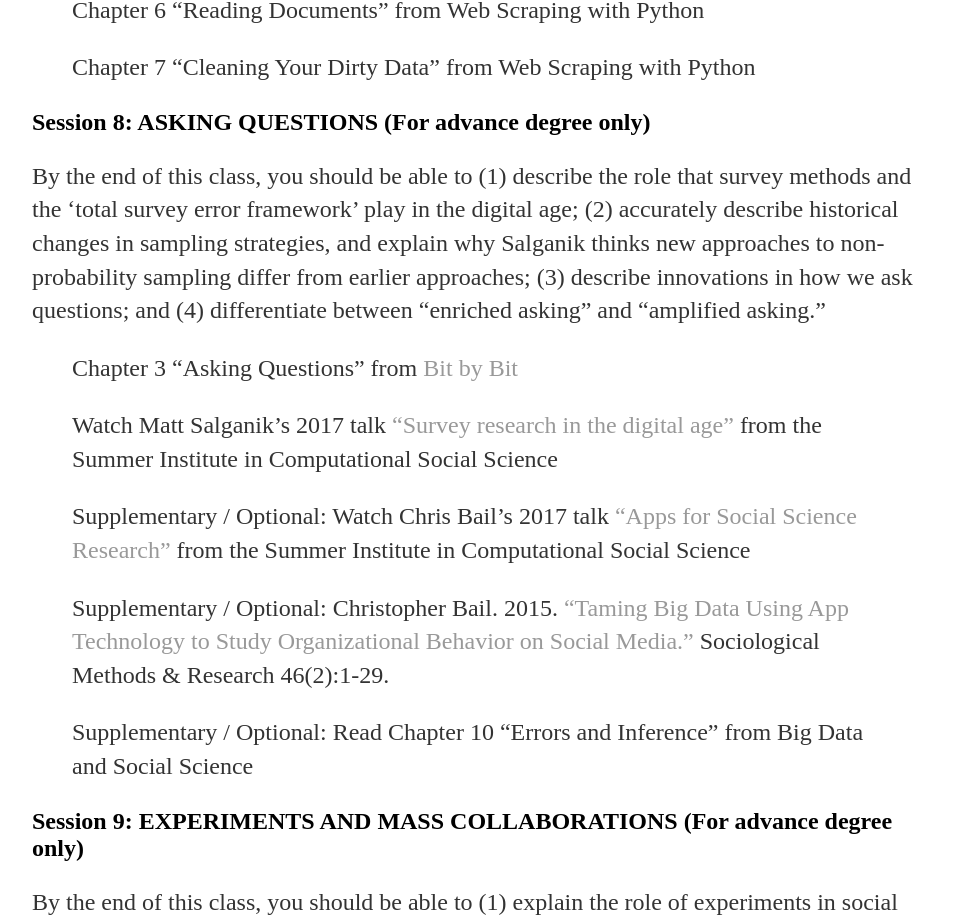
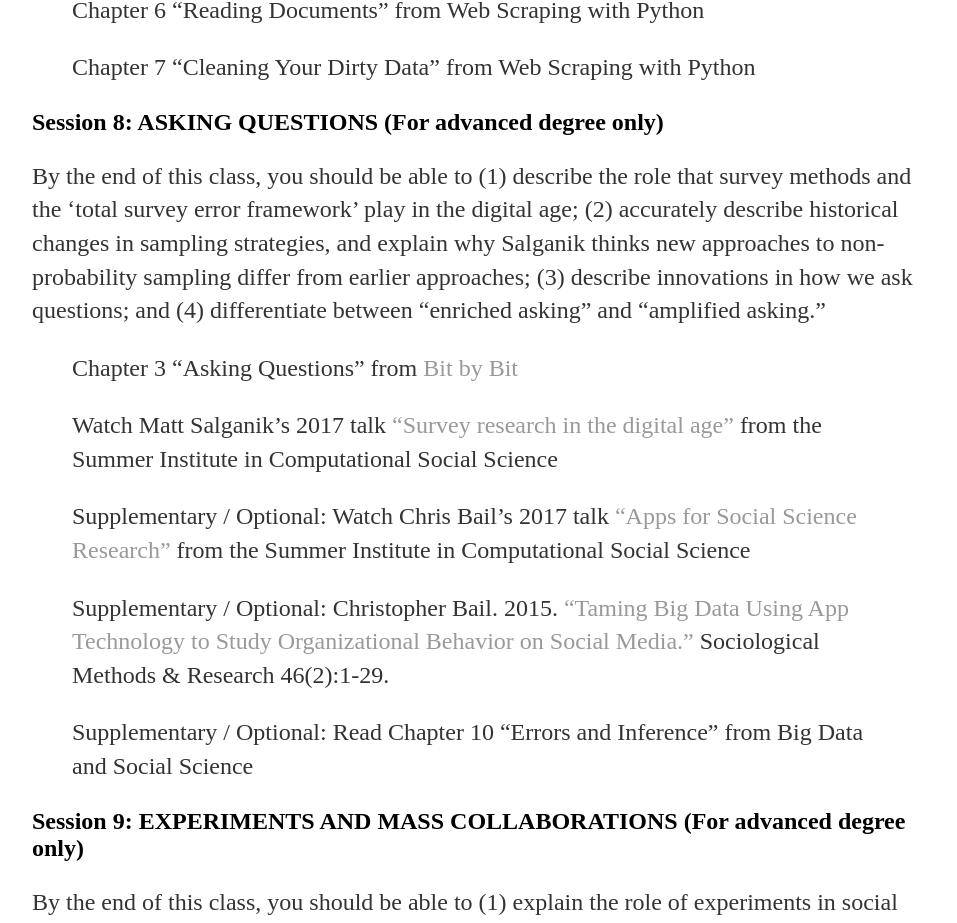
Before and after one commit to judekurn/judekurn.github.io, a Jekyll site: the page built from docs/teach/digital_data_social_science.md, in a window 1280 px wide and 1400 px high, scrolled down 5410 px. Shown: the part 151-1074 px from the top of the window, without its empty margins (160-1117 px from the left). Built offline with Jekyll 4.4.1, drawn with Linux system fonts in a browser that asks for light colours; our own code applies the rules of GitHub Pages for plain Markdown files.

Commit message:
Update digital_data_social_science.md

```diff
--- a/docs/teach/digital_data_social_science.md
+++ b/docs/teach/digital_data_social_science.md
@@ -121,7 +121,7 @@
 >
 >Chapter 7 “Cleaning Your Dirty Data” from Web Scraping with Python
 
-## Session 8: ASKING QUESTIONS (For advance degree only)
+## Session 8: ASKING QUESTIONS (For advanced degree only)
 By the end of this class, you should be able to (1) describe the role that survey methods and the ‘total survey error framework’ play in the digital age; (2) accurately describe historical changes in sampling strategies, and explain why Salganik thinks new approaches to non-probability sampling differ from earlier approaches; (3) describe innovations in how we ask questions; and (4) differentiate between “enriched asking” and “amplified asking.”
 
 >Chapter 3 “Asking Questions” from [Bit by Bit](http://www.bitbybitbook.com/en/preface/)
@@ -134,7 +134,7 @@
 >
 >Supplementary / Optional: Read Chapter 10 “Errors and Inference” from Big Data and Social Science
 
-## Session 9: EXPERIMENTS AND MASS COLLABORATIONS (For advance degree only)
+## Session 9: EXPERIMENTS AND MASS COLLABORATIONS (For advanced degree only)
 By the end of this class, you should be able to (1) explain the role of experiments in social science and data science and explain how they are changing in the digital age, and (3) explain the role of mass collaborations in social science and data science and explain how they are changing in the digital age.
 
 >Chapter 4 “Running Experiments” from Bit by Bit
```
